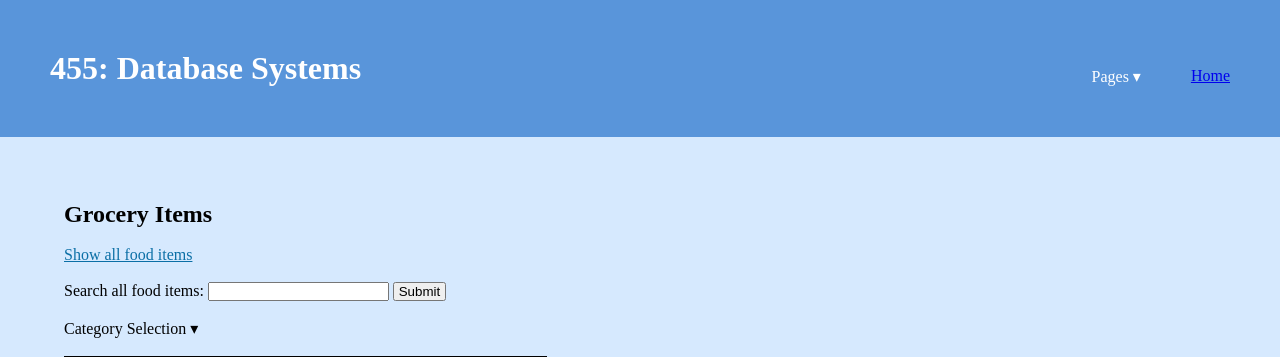
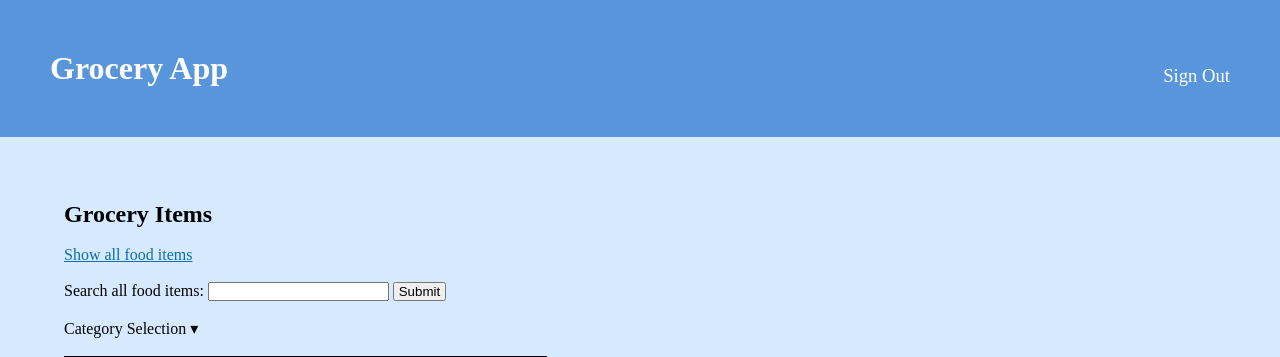
Before and after one commit to alysavermeulen/ACEDATABASE, a PHP site: page /GroceryApp/showGroceryItems.php in a window 1280 px wide. Shown: the top 357 px of the page. Run offline with PHP 8.4, Linux system fonts and the light colour scheme; data comes from the database, SQL or seed files in the repository.

Commit message:
Updated nav-bar

```diff
--- a/GroceryApp/showGroceryItems.php
+++ b/GroceryApp/showGroceryItems.php
@@ -7,21 +7,14 @@
 </head>
 <body>
     <div class="page">
-        <header class="menu-container">
-            <h1 class="logo">455: Database Systems</h1>
-            <nav class="menu">
-                <li class="dropdown">
-                    <span>Pages &#9662;</span>
-                    <ul class="features-menu">
-                        <!-- Start of submenu -->
-                        <li><a href="index.html">Home</a></li>
-                        <li><a href="passengerIndex.html">Airplane Passengers</a></li>
-                    </ul>
-                    <!-- End of submenu -->
-                </li>
-                <li><a href="index.html">Home</a></li>
-            </nav>
-        </header>
+    <header class="menu-container">
+				<h1 class="logo">
+					<a class="logo-link" href="./index.html">Grocery App</a>
+				</h1>
+				<nav class="menu">
+					<li><a class="nav-link" href="./groceryLogin.php">Sign Out</a></li>
+				</nav>
+			</header>
         <article class="content">
 
         <!--Title-->
```
Also changed, not shown: GroceryApp/groceryLogin.php (+3 -13 lines), GroceryApp/grocerySignup.php (+3 -13 lines).
